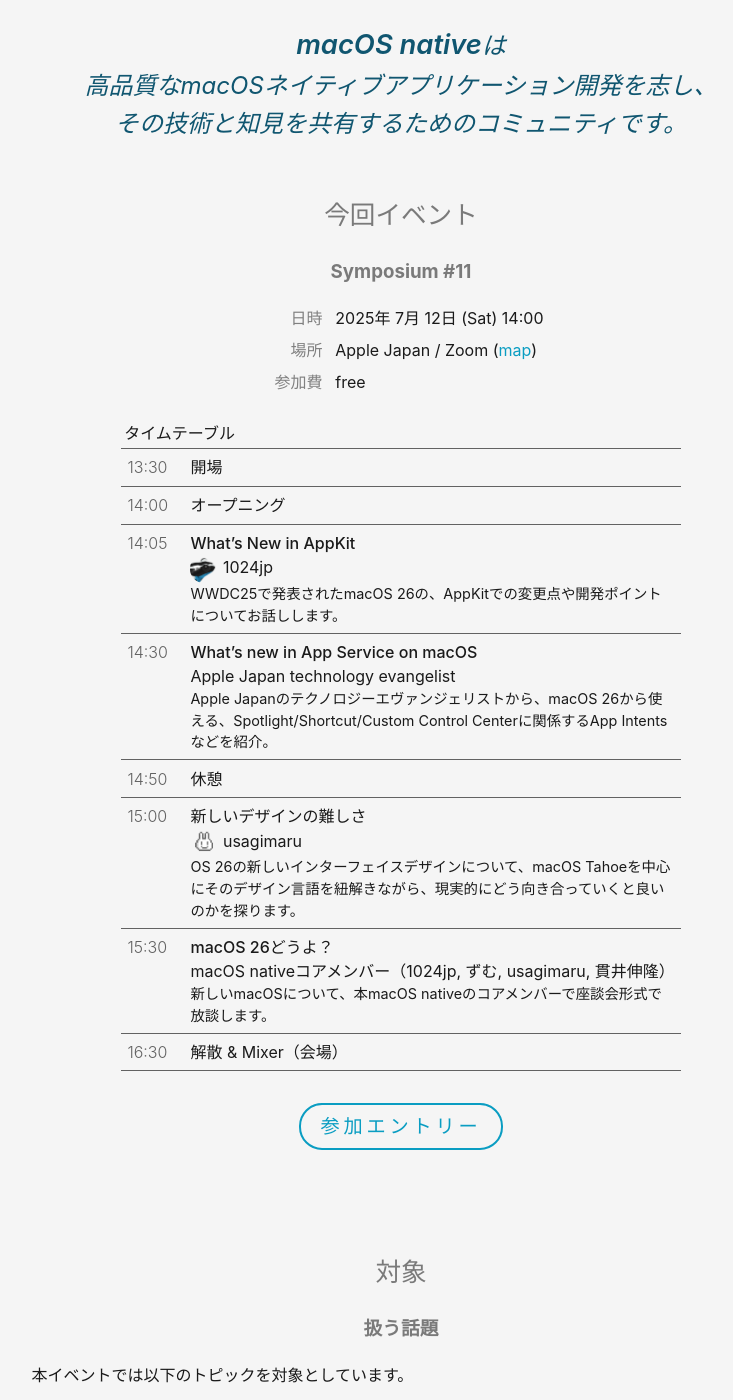
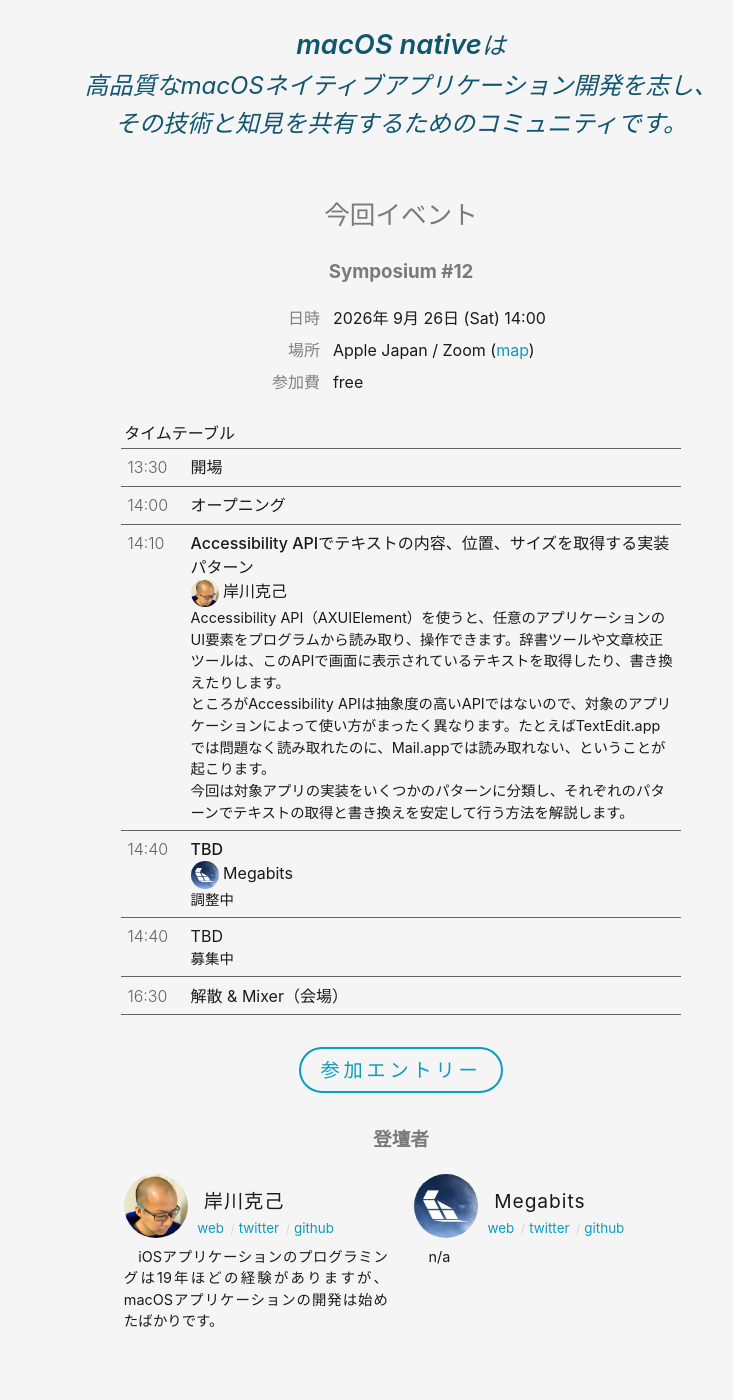
Before and after one commit to macOS-native/macos-native.github.io, a Jekyll site: the page built from index.md, in a window 1280 px wide and 1400 px high, scrolled down 418 px. Shown: the whole window, without its empty margins (239-972 px from the left). Built offline with Jekyll 4.4.1, drawn with Linux system fonts in a browser that asks for light colours.

Commit message:
Publish symopsium 12

```diff
--- a/_data/events.yml
+++ b/_data/events.yml
@@ -1,3 +1,40 @@
+- title: "Symposium #12"
+  date: 2026-09-26 14:00:00+09:00
+  location:
+    name: Apple Japan / Zoom
+    address: 東京都港区六本木6-10-1 六本木ヒルズ森タワー
+    map: https://maps.apple.com/?address=6-10-1%20Roppongi,%20Minato,%20Tokyo,%20Japan%20106-0032&auid=4332199426080983867&ll=35.660305,139.729490&lsp=9902&q=Apple%20Japan%20Inc.
+  fee: "free"
+  entry_url: https://luma.com/cpgdyl7l
+  timetable:
+    - time: "13:30"
+      title: "開場"
+    - time: "14:00"
+      title: "オープニング"
+    - time: "14:10"
+      title: "Accessibility APIでテキストの内容、位置、サイズを取得する実装パターン"
+      presenter:
+        name: 岸川克己
+        avatar: kishikawakatsumi
+      description: |
+        Accessibility API（AXUIElement）を使うと、任意のアプリケーションのUI要素をプログラムから読み取り、操作できます。辞書ツールや文章校正ツールは、このAPIで画面に表示されているテキストを取得したり、書き換えたりします。
+
+        ところがAccessibility APIは抽象度の高いAPIではないので、対象のアプリケーションによって使い方がまったく異なります。たとえばTextEdit.appでは問題なく読み取れたのに、Mail.appでは読み取れない、ということが起こります。
+
+        今回は対象アプリの実装をいくつかのパターンに分類し、それぞれのパターンでテキストの取得と書き換えを安定して行う方法を解説します。
+    - time: "14:40"
+      title: "TBD"
+      presenter:
+        name: Megabits
+        avatar: megabits
+      description: |
+        調整中
+    - time: "14:40"
+      title: "TBD"
+      description: |
+        募集中
+    - time: "16:30"
+      title: "解散 & Mixer（会場）"
 - title: "Symposium #11"
   date: 2025-07-12 14:00:00+09:00
   location:
--- a/_data/members.yml
+++ b/_data/members.yml
@@ -65,6 +65,13 @@
   twitter: HIRAI_Hiroaki
   bio: macOS、iOSなどのアプリ開発者。CodeWarriorの時代から始めて、これまでの仕事の7割くらいが、受託開発のmacOSアプリ。
 
+megabits:
+  name: Megabits
+  github: megabitsenmzq
+  twitter: Megabits_mzq_jp
+  web: https://megabits.xyz
+  bio: n/a
+
 motooka:
   name: motooka
   github: motooka
@@ -83,7 +90,7 @@
   github: kishikawakatsumi
   twitter: k_katsumi
   web: https://kishikawakatsumi.com
-  bio: iOSアプリケーションのプログラミングは17年ほどの経験がありますが、macOSアプリケーションの開発は始めたばかりです。最近ハマっていることはオムライス作りです。
+  bio: iOSアプリケーションのプログラミングは19年ほどの経験がありますが、macOSアプリケーションの開発は始めたばかりです。
 
 kyome:
   name: Kyome
--- a/index.md
+++ b/index.md
@@ -17,12 +17,12 @@
 {% include event.html event=event entry_link=true %}
 {% endfor %}
 
-<!--### 登壇者
+### 登壇者
 
 <div class="member">
-{% include profile.html param="usagimaru" %}
-{% include profile.html param="1024jp" %}
-</div>-->
+{% include profile.html param="kishikawakatsumi" %}
+{% include profile.html param="megabits" %}
+</div>
 
 
 ## 対象
```
Also changed, not shown: assets/img/avatars/megabits.png (added).
